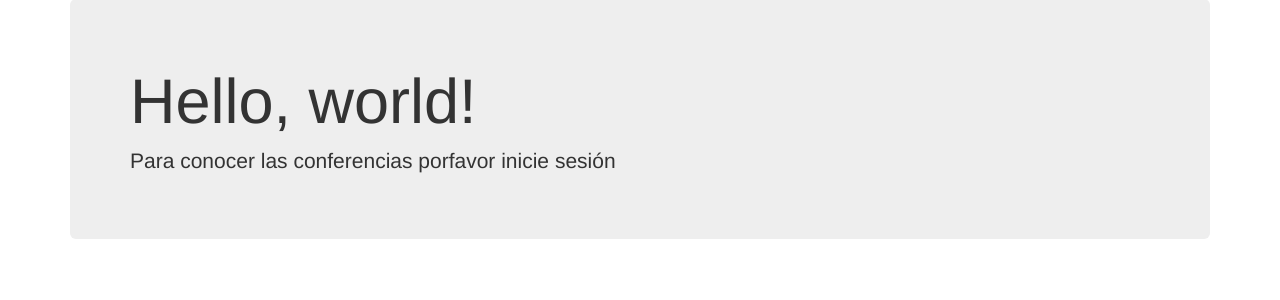
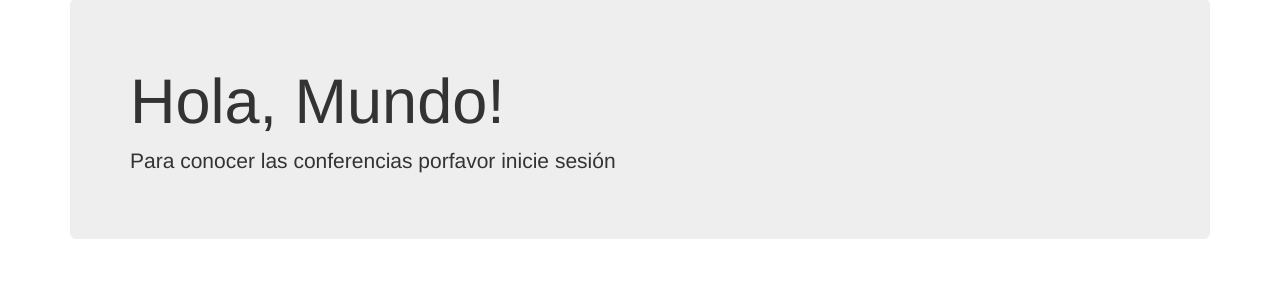
Before and after one commit to jscpy/mva, a Django app: page / in a window 1280 px wide. Shown: the part 51-351 px from the top of the page. Run offline with Django 3.2, Linux system fonts and the light colour scheme; some libraries are stand-ins or nearby versions.

Commit message:
Context data

```diff
--- a/django_in_the_real_world/mva/views.py
+++ b/django_in_the_real_world/mva/views.py
@@ -7,7 +7,14 @@ from mva.models import Session
 from mva.forms import SessionForm
 
 class Index(TemplateView):
-    template_name = "index.html"
+	template_name = "index.html"
+
+	def get_context_data(self, **kwargs):
+		context = super(Index, self).get_context_data(**kwargs)
+		context['saludo'] = 'Hola'
+		context['mensaje'] = 'Mundo'
+
+		return context
 
 class SessionListView(LoginRequiredMixin, ListView):
 	model = Session
@@ -31,17 +38,3 @@ class SessionUpdateView(LoginRequiredMixin, UpdateView, ):
 class SessionDeleteView(LoginRequiredMixin, DeleteView, ):
 	model = Session
 	success_url = reverse_lazy('session_list')
-
-
-
-# class ControlPanelView(LoginRequiredMixin, TemplateView):
-# 	template_name = 'control_panel/panel.html'
-
-# 	def get_context_data(self, **kwargs):
-# 		context = super(ControlPanelView, self).get_context_data(**kwargs)
-# 		context['pedidos_pendientes'] = Pedido.objects.pendientes()
-# 		# ....
-# 		# Recopilar resto de la informacion
-# 		# ....
-
-# 		return context
--- a/django_in_the_real_world/templates/index.html
+++ b/django_in_the_real_world/templates/index.html
@@ -1,7 +1,7 @@
 {% extends 'base.html' %}
 {% block content %}
 <div class="jumbotron">
-  <h1>Hello, world!</h1>
+  <h1>{{saludo}}, {{mensaje}}!</h1>
   {% if user.is_authenticated %}
   <p><a class="btn btn-primary btn-lg" href="{% url 'session_list' %}" role="button">See more</a></p>
   {% else %}
```
